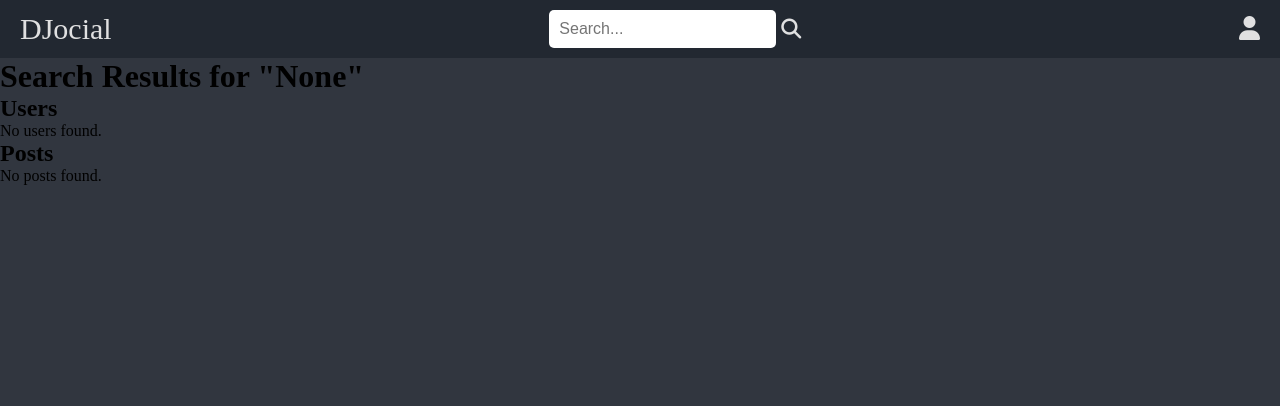
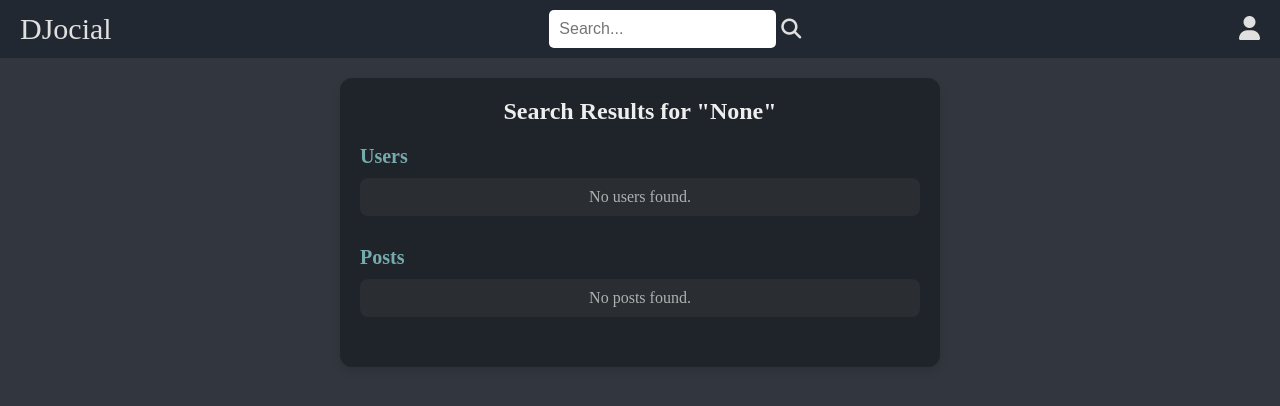
Before and after one commit to p-harting/djocial, a Django app: page /search/ in a window 1280 px wide. Shown: the top 406 px of the page. Run offline with Django 4.2, Linux system fonts and the light colour scheme; the visitor is signed in with stand-in values (Sample User, id 1); some libraries are stand-ins or nearby versions.

Commit message:
Style search_results.html

```diff
--- a/posts/templates/search_results.html
+++ b/posts/templates/search_results.html
@@ -3,36 +3,44 @@
 {% block content %}
 <div class="search-results-container">
     <!-- Display the search query that was used -->
-    <h1>Search Results for "{{ query }}"</h1>
+    <h1 class="search-title">Search Results for "{{ query }}"</h1>
 
     <!-- Section for displaying user search results -->
-    <h2>Users</h2>
-    <ul>
+    <section class="search-section">
+        <h2 class="section-title">Users</h2>
+        <ul class="search-list">
             <!-- Loop through the list of users found in the search -->
             {% for user in users %}
             <!-- Link to the user's profile page -->
-        <li><a href="{% url 'account' user.id %}">{{ user.username }}</a></li>
+            <li class="search-item">
+                <a href="{% url 'account' user.id %}" class="search-link">{{ user.username }}</a>
+            </li>
             {% empty %}
             <!-- Message if no users were found matching the query -->
-        <li>No users found.</li>
+            <li class="search-item no-results">No users found.</li>
             {% endfor %}
         </ul>
+    </section>
 
     <!-- Section for displaying post search results -->
-    <h2>Posts</h2>
-    <ul>
+    <section class="search-section">
+        <h2 class="section-title">Posts</h2>
+        <ul class="search-list">
             <!-- Loop through the list of posts found in the search -->
             {% for post in posts %}
-        <li>
+            <li class="search-item">
                 <!-- Link to the post detail page, showing a truncated preview of the content -->
-            <a href="{% url 'post_detail' post.slug %}">{{ post.content|truncatewords:10 }}</a>
+                <a href="{% url 'post_detail' post.slug %}" class="search-link">{{ post.content|truncatewords:10 }}</a>
                 <!-- Display the author and creation date of the post -->
-            <p><strong>By:</strong> {{ post.author.username }} | <strong>Date:</strong> {{ post.created_on|date:"d M Y" }}</p>
+                <p class="post-meta">
+                    <strong>By:</strong> {{ post.author.username }} | <strong>Date:</strong> {{ post.created_on|date:"d M Y" }}
+                </p>
             </li>
             {% empty %}
             <!-- Message if no posts were found matching the query -->
-        <li>No posts found.</li>
+            <li class="search-item no-results">No posts found.</li>
             {% endfor %}
         </ul>
+    </section>
 </div>
 {% endblock %}
--- a/static/css/style.css
+++ b/static/css/style.css
@@ -811,3 +811,65 @@ nav {
     background: linear-gradient(90deg, #76ABAE, #4c7072);
     color: #fff;
   }
+
+  /* Search results container styling */
+.search-results-container {
+    max-width: 600px;
+    margin: 20px auto;
+    padding: 20px;
+    background-color: #1F242A;
+    border-radius: 12px;
+    box-shadow: 0 4px 8px rgba(0, 0, 0, 0.1);
+    color: #FFFFFF;
+}
+
+.search-title {
+    font-size: 24px;
+    margin-bottom: 20px;
+    color: #EEEEEE;
+    text-align: center;
+}
+
+.search-section {
+    margin-bottom: 30px;
+}
+
+.section-title {
+    font-size: 20px;
+    margin-bottom: 10px;
+    color: #76ABAE;
+}
+
+.search-list {
+    list-style: none;
+    padding: 0;
+    margin: 0;
+}
+
+.search-item {
+    background-color: #2A2D32;
+    border-radius: 8px;
+    padding: 10px;
+    margin-bottom: 10px;
+}
+
+.search-link {
+    color: #76ABAE;
+    text-decoration: none;
+    font-size: 16px;
+}
+
+.search-link:hover {
+    text-decoration: underline;
+}
+
+.post-meta {
+    font-size: 14px;
+    color: #B0B0B0;
+}
+
+.no-results {
+    text-align: center;
+    color: #B0B0B0;
+    font-size: 16px;
+}
```
Lines whose indentation alone changed are shown as unchanged.
